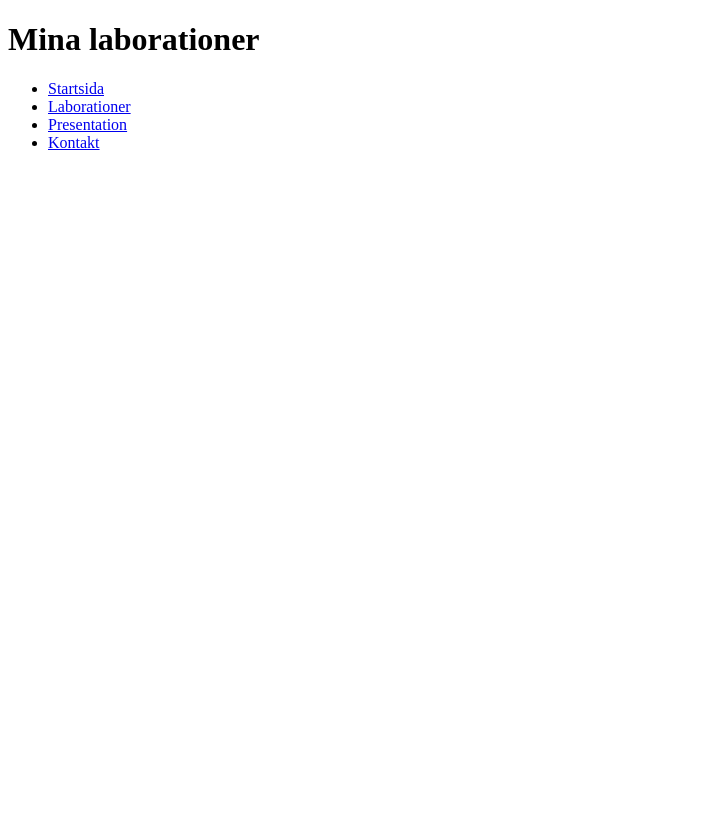
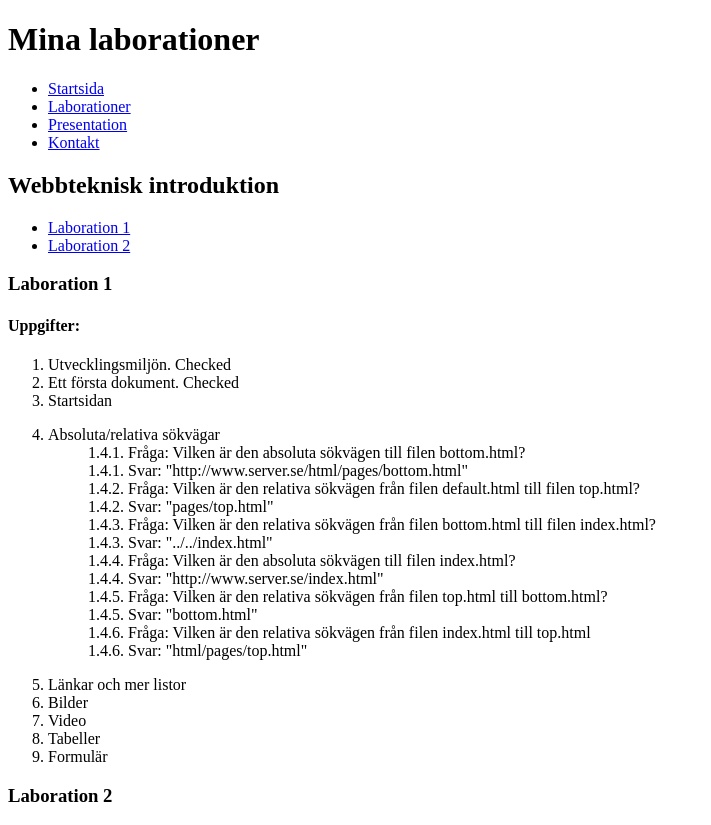
Before and after one commit to md222da/1ik415-laborationer, a plain HTML site: page pages/laborationer.html in a window 1280 px wide. Shown: the whole page, without its empty margins (0-711 px from the left). Before the commit the page ends 800 px from the top, so only its background shows below. Drawn offline with Linux system fonts and the light colour scheme.

Commit message:
laborationsportal

```diff
--- a/pages/laborationer.html
+++ b/pages/laborationer.html
@@ -14,6 +14,45 @@
             <li><a href="kontakt.html">Kontakt</a></li>
         </ul>
 
+        <h2>Webbteknisk introduktion</h2>
 
+        <ul>
+           <li><a href="#wilab1">Laboration 1</a></li>
+           <li><a href="#wilab2">Laboration 2</a></li>
+        </ul>
+
+        <h3 id="wilab1">Laboration 1</h3>
+
+        <h4>Uppgifter: </h4>
+
+        <ol>
+            <li> Utvecklingsmiljön. Checked</li>
+            <li>Ett första dokument. Checked</li>
+            <li>Startsidan</li>
+            <li>
+                <dl>
+                    <dt>Absoluta/relativa sökvägar</dt>
+                    <dd>1.4.1. Fråga: Vilken är den absoluta sökvägen till filen bottom.html?</dd>
+                    <dd>1.4.1. Svar: "http://www.server.se/html/pages/bottom.html"</dd>
+                    <dd>1.4.2. Fråga: Vilken är den relativa sökvägen från filen default.html till filen top.html?</dd>
+                    <dd>1.4.2. Svar: "pages/top.html"</dd>
+                    <dd>1.4.3. Fråga: Vilken är den relativa sökvägen från filen bottom.html till filen index.html?</dd>
+                    <dd>1.4.3. Svar: "../../index.html"</dd>
+                    <dd>1.4.4. Fråga: Vilken är den absoluta sökvägen till filen index.html? </dd>
+                    <dd>1.4.4. Svar: "http://www.server.se/index.html"</dd>
+                    <dd>1.4.5. Fråga: Vilken är den relativa sökvägen från filen top.html till bottom.html?</dd>
+                    <dd>1.4.5. Svar:  "bottom.html"</dd>
+                    <dd>1.4.6. Fråga: Vilken är den relativa sökvägen från filen index.html till top.html</dd>
+                    <dd>1.4.6. Svar: "html/pages/top.html"</dd>
+                </dl>
+            </li>
+            <li>Länkar och mer listor</li>
+            <li>Bilder</li>
+            <li>Video</li>
+            <li>Tabeller</li>
+            <li>Formulär</li>
+        </ol>
+
+        <h3 id="wilab2">Laboration 2</h3>
     </body>
 </html>
```
Also changed, not shown: pages/kontakt.html (+1 -1 lines).
